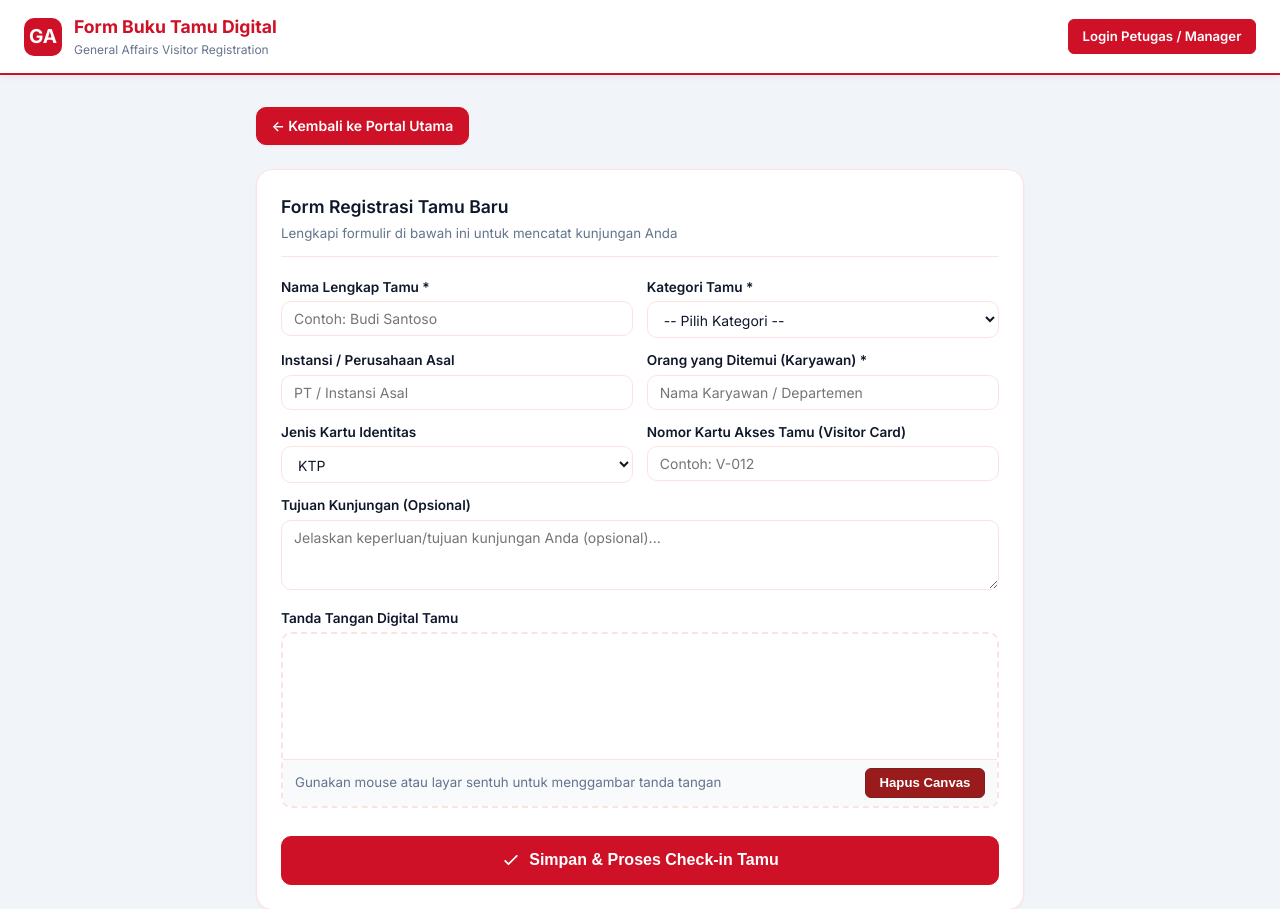
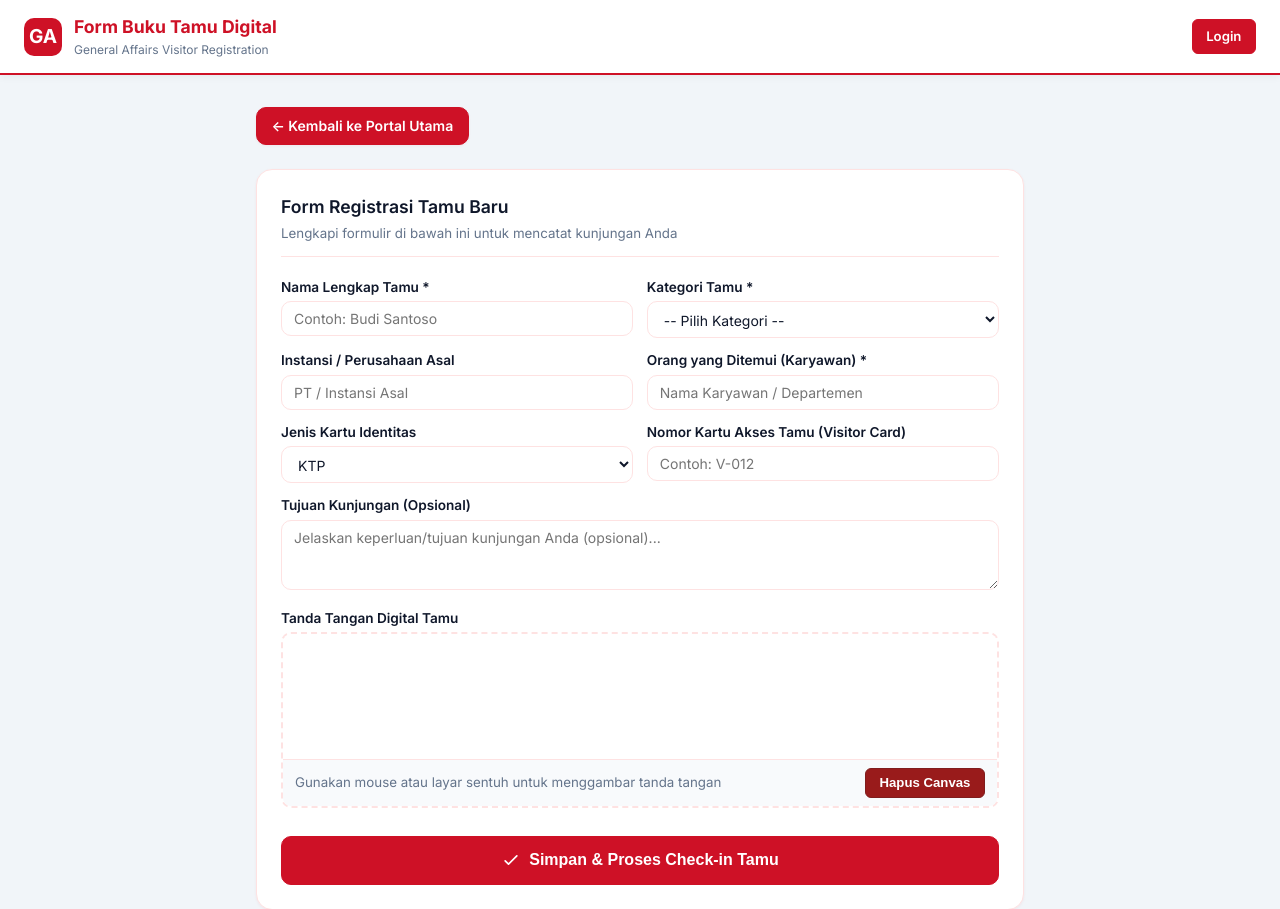
Before and after one commit to darulgusti/Management-GA, a PHP site: page /guest_form.php in a window 1280 px wide. Shown: the top 909 px of the page. Run offline with PHP 8.4, Linux system fonts and the light colour scheme; data that the repository does not hold is empty.

Commit message:
Simplify all login header buttons text to 'Login'

```diff
--- a/borrowing_form.php
+++ b/borrowing_form.php
@@ -55,7 +55,7 @@ if ($_SERVER['REQUEST_METHOD'] === 'POST') {
             </div>
         </div>
         <div>
-            <a href="login.php" class="btn btn-sm btn-primary">Login Petugas / Manager</a>
+            <a href="login.php" class="btn btn-sm btn-primary">Login</a>
         </div>
     </header>
 
--- a/guest_form.php
+++ b/guest_form.php
@@ -51,7 +51,7 @@ if ($_SERVER['REQUEST_METHOD'] === 'POST') {
             </div>
         </div>
         <div>
-            <a href="login.php" class="btn btn-sm btn-primary">Login Petugas / Manager</a>
+            <a href="login.php" class="btn btn-sm btn-primary">Login</a>
         </div>
     </header>
 
--- a/logistic_form.php
+++ b/logistic_form.php
@@ -105,7 +105,7 @@ if ($_SERVER['REQUEST_METHOD'] === 'POST') {
             </div>
         </div>
         <div>
-            <a href="login.php" class="btn btn-sm btn-primary">Login Petugas / Manager</a>
+            <a href="login.php" class="btn btn-sm btn-primary">Login</a>
         </div>
     </header>
 
```
